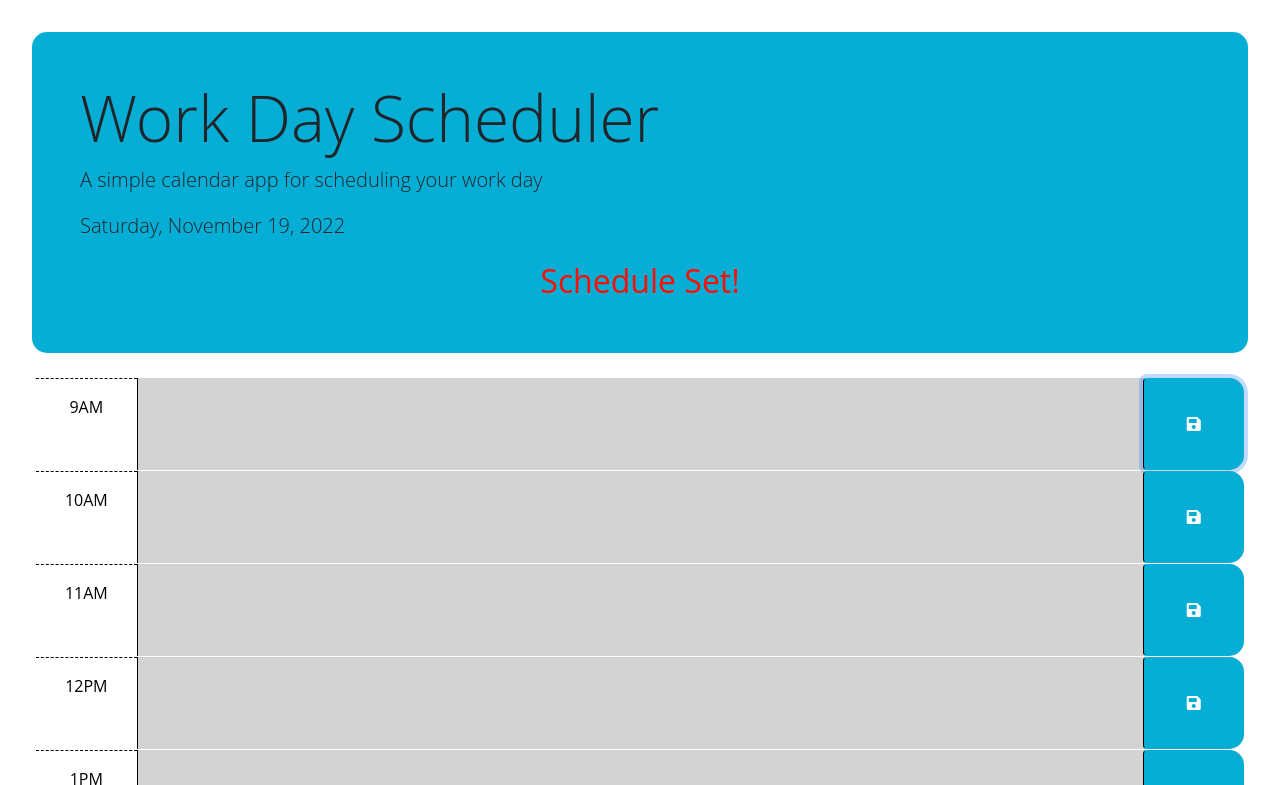
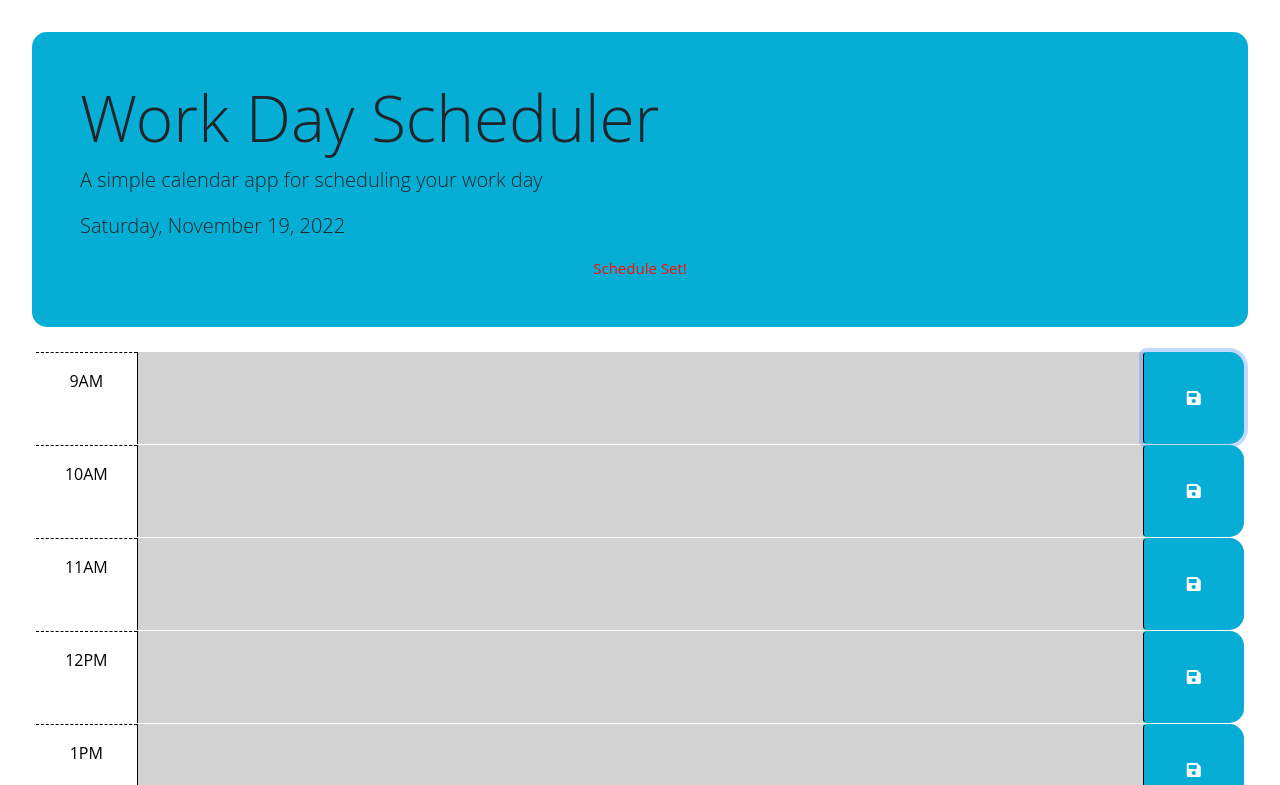
Before and after one commit to danielshang11/Work-Day-Scheduler, a plain HTML site: page index.html in a window 1280 px wide. Both pictures are taken after a click on the button 1193 px from the left and 375 px from the top of the page. Shown: the top 785 px of the page. Drawn offline with nearby package versions, Linux system fonts and the light colour scheme.

Commit message:
debug the function that if refresh page data won't be kept on schedule

```diff
--- a/assets/script.js
+++ b/assets/script.js
@@ -5,13 +5,14 @@ $(document).ready(function runFunction() {
     $(".saveBtn").click(function(){
         var input = $(this).siblings(".schedule").val();
         var currentTime = $(this).parent().attr("id");
-        localStorage.setItem(input, currentTime);
-        console.log(currentTime)
-        $('.hint').removeClass('hide');
+        localStorage.setItem(currentTime, input);
+        // console.log(currentTime)
+        $(".hint").removeClass("hide");
         setTimeout(function(){
-            $('.hint').addClass('hide');
+            $(".hint").addClass("hide");
         }, 3000);
     });
+
 
     var currentTime= dayjs().hour();
     $(".time-block").each(function(){
--- a/assets/style.css
+++ b/assets/style.css
@@ -85,7 +85,11 @@ header {
   text-align: center;
   border-radius: 15px;
   color: #ff0d00;
-  font-size: 32px;
+  font-size: 15px;
+  -webkit-border-radius: 15px;
+  -moz-border-radius: 15px;
+  -ms-border-radius: 15px;
+  -o-border-radius: 15px;
 }
 
 
```
